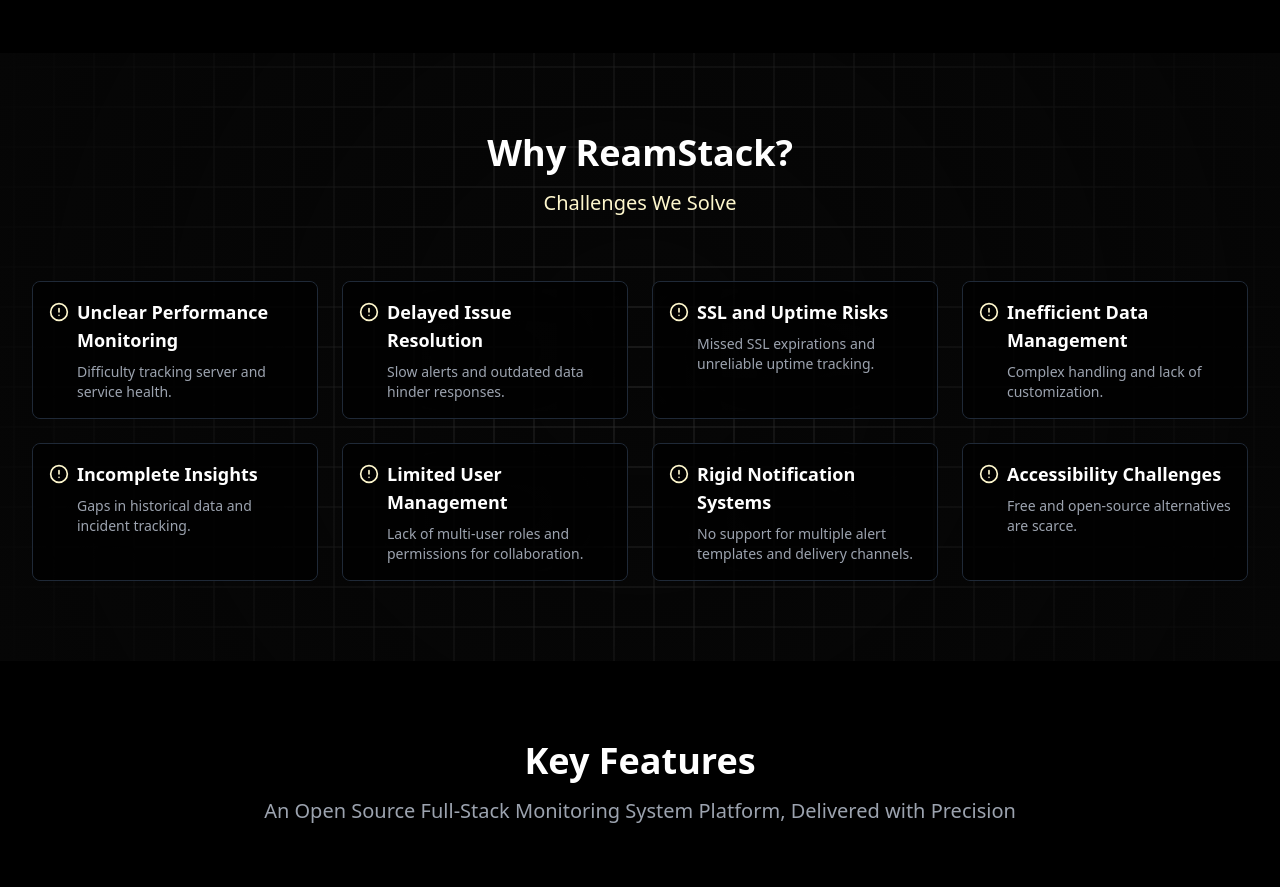
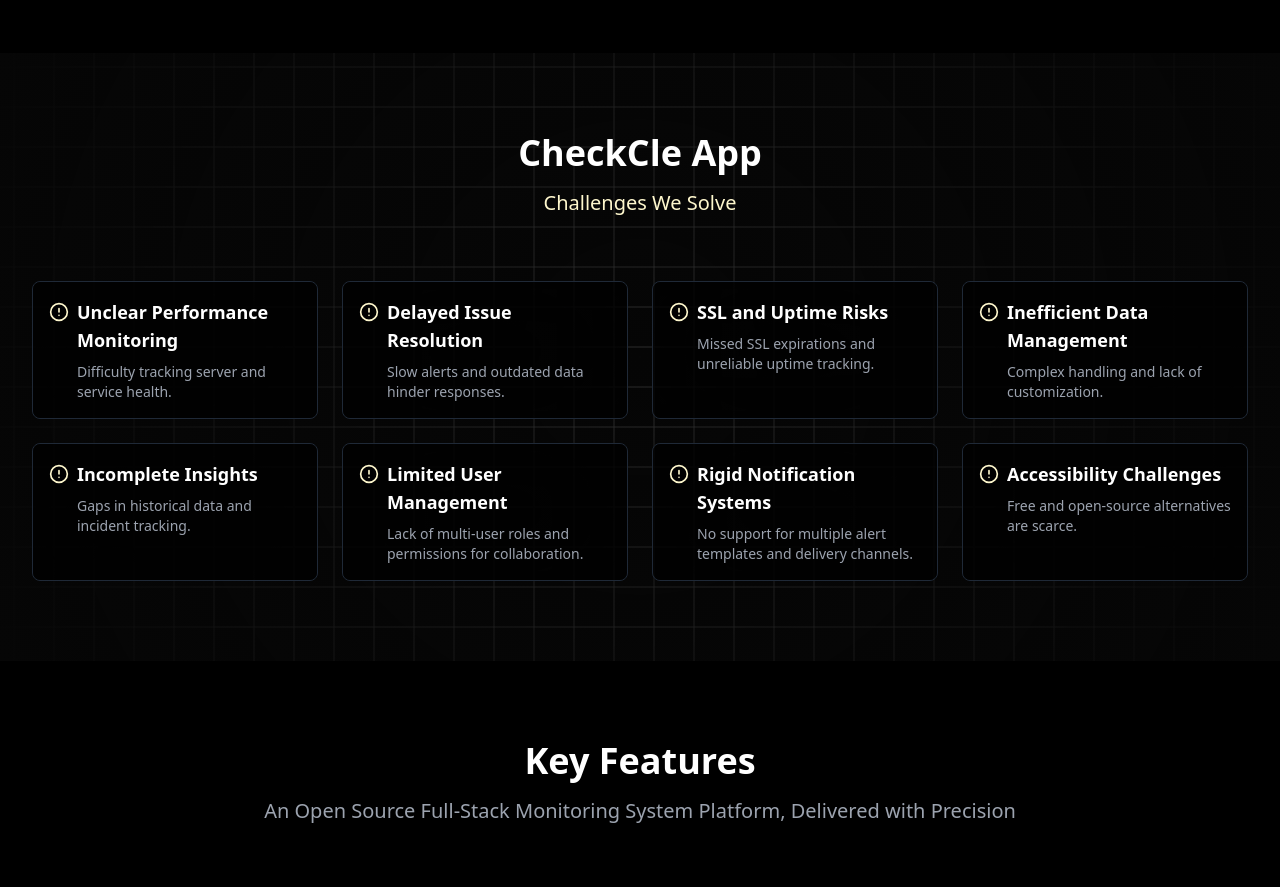
Before and after one commit to operacle/checkcle-website, a React (Vite) app: page / in a window 1280 px wide. Shown: the part 1820-2707 px from the top of the page. Built offline with nearby package versions, Linux system fonts and the light colour scheme.

Commit message:
Modify Challenges Section

```diff
--- a/src/components/Challenges.tsx
+++ b/src/components/Challenges.tsx
@@ -53,7 +53,7 @@
 
 const Challenges = () => {
   return (
-    <section id="why-reamstack" className="py-20 relative overflow-hidden">
+    <section id="why-checkcle" className="py-20 relative overflow-hidden">
       <div className="absolute inset-0 z-0">
         <Squares
           direction="diagonal"
@@ -65,7 +65,7 @@
       </div>
       <div className="max-w-7xl mx-auto px-4 sm:px-6 lg:px-8 relative z-10">
         <div className="text-center mb-16">
-          <h2 className="text-4xl font-bold text-white mb-4">Why ReamStack?</h2>
+          <h2 className="text-4xl font-bold text-white mb-4">CheckCle App</h2>
           <p className="text-xl text-[#FEF7CD]">Challenges We Solve</p>
         </div>
         <div className="grid grid-cols-1 md:grid-cols-2 lg:grid-cols-4 gap-6">
```
